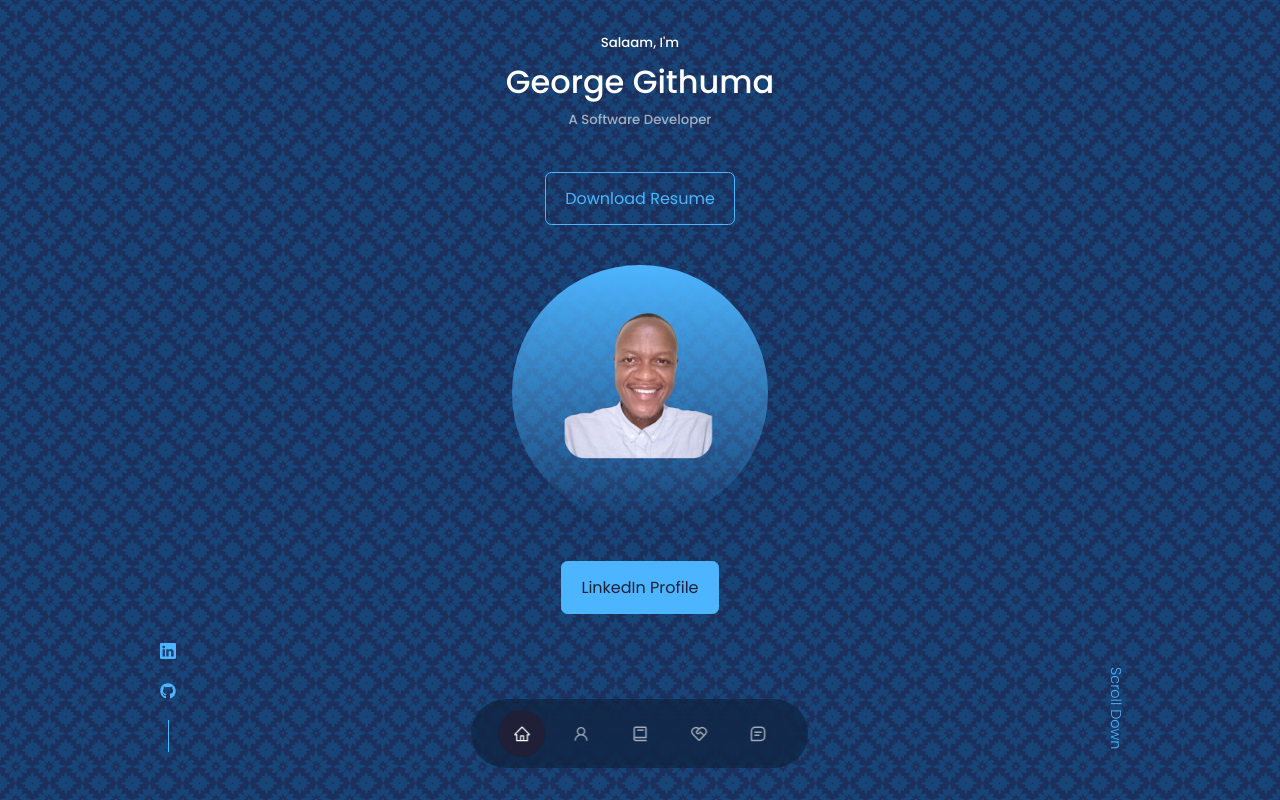
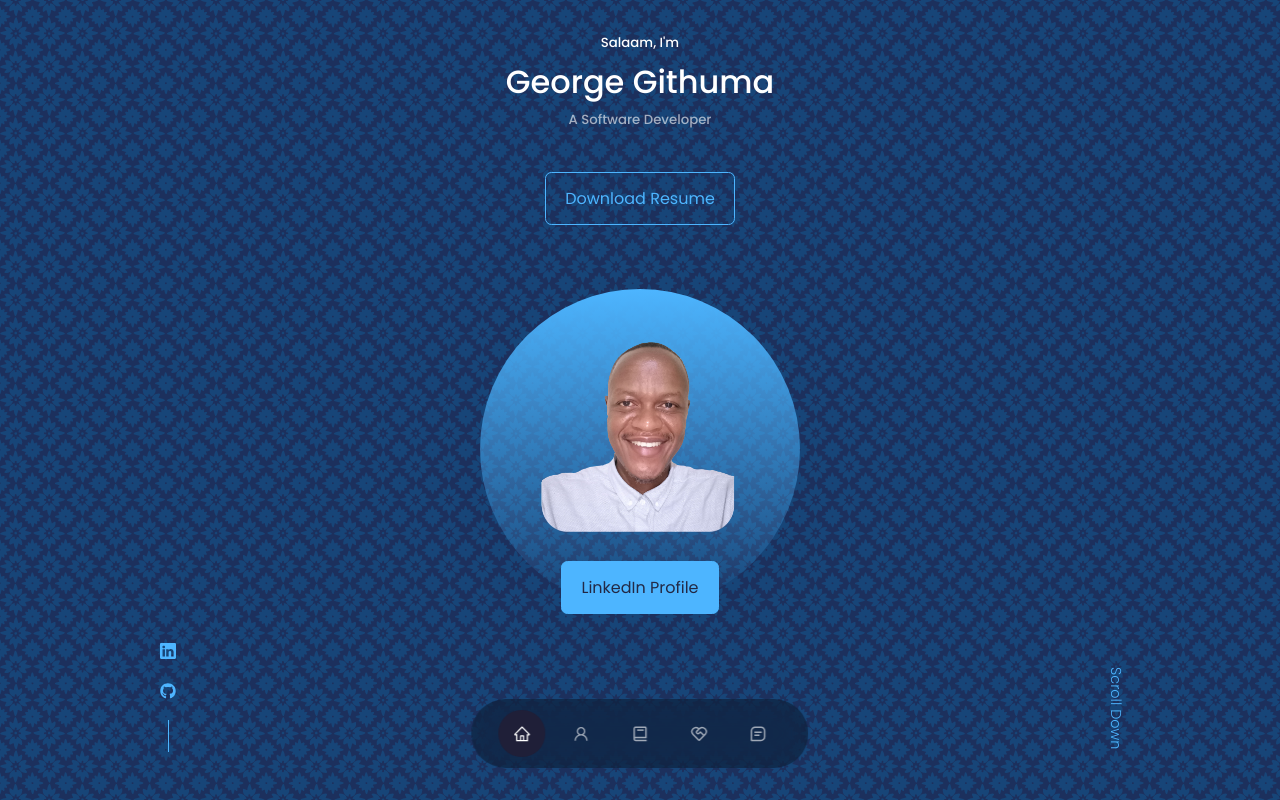
Before and after one commit to Gitthuma/george-githuma-portfolio-website, a React (Create React App) app: page / in a window 1280 px wide. Shown: the top 800 px of the page. Built offline with nearby package versions, Linux system fonts and the light colour scheme.

Commit message:
Adjusted sizing for image

```diff
--- a/src/Components/Header/Header.css
+++ b/src/Components/Header/Header.css
@@ -48,11 +48,11 @@ header {
 /*Style the image*/
 .my__img {
     background: linear-gradient(var(--color-primary), transparent);
-    width: 16rem;
-    height: 16rem;
+    width: 20rem;
+    height: 20rem;
     position: absolute;
-    left: calc(50% - 8rem);
-    margin-top: 2.5rem;
+    left: calc(50% - 10rem);
+    margin-top: 4rem;
     border-radius: 50%;
     overflow: hidden;
     padding: 2rem 1.5rem 1.5rem 1.5rem;
```
